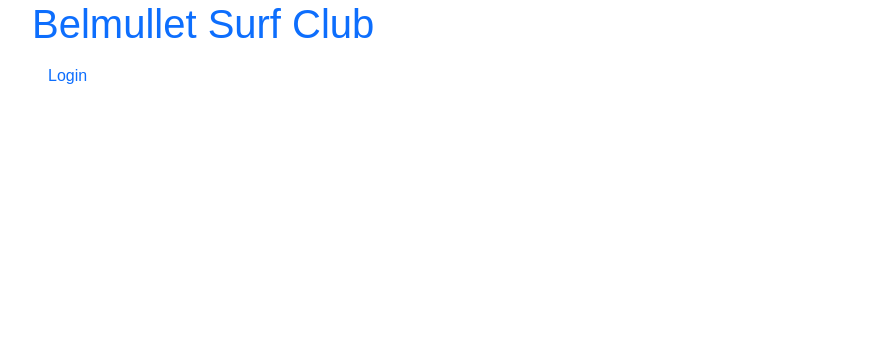
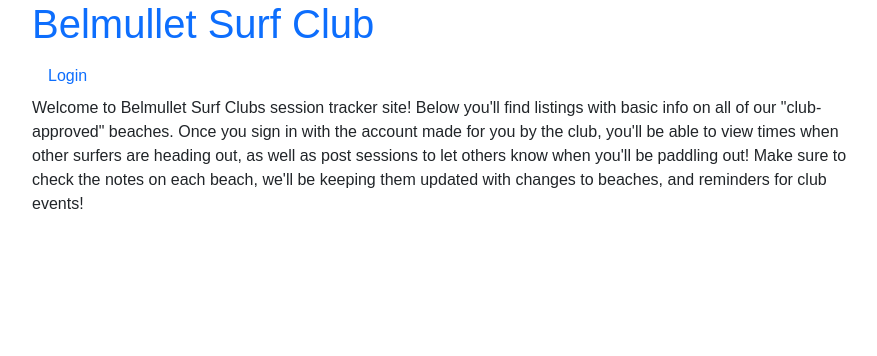
Before and after one commit to Cillian-G/The_Lineup, a Django app: page / in a window 1280 px wide. Shown: the top 356 px of the page, without its empty margins (50-927 px from the left). Run offline with Django 3.2, Linux system fonts and the light colour scheme; data that the repository does not hold is empty; some web fonts are replaced.

Commit message:
Add welcome info

```diff
--- a/templates/index.html
+++ b/templates/index.html
@@ -1,7 +1,21 @@
 {% extends 'base.html' %}
 
 {% block content %}
-
+<div class="container pl-2">
+    <div class="row">
+        <div class="col-9">
+            <p>
+                Welcome to Belmullet Surf Clubs session tracker site! Below you'll find listings with basic info
+                on all of our "club-approved" beaches. Once you sign in with the account made for you by the club,
+                you'll be able to view times when other surfers are heading out, as well as post sessions to let others
+                know when you'll be paddling out! Make sure to check the notes on each beach, we'll be keeping them
+                updated with changes to beaches, and reminders for club events!
+            </p>
+        </div>
+        <div class="col-3">
+        </div>
+    </div>
+</div>
 <div class="container-fluid">
     {% for beach in beach_list %}
     <div class="container pl-2">
@@ -21,17 +35,6 @@
             <div class="col-2">
             </div>
         </div>
-        <!-- <div class="row justify-content-md">
-            <div class="col col-lg-2">
-
-            </div>
-            <div class="col col-md">
-                <img src=" {{ beach.beach_image.url }}" width="100%" class="image-fluid">
-            </div>
-            <div class="col col-lg-2">
-
-            </div>
-        </div> -->
     </div>
     <div class="container pl-2">
         <div class="row">
```
